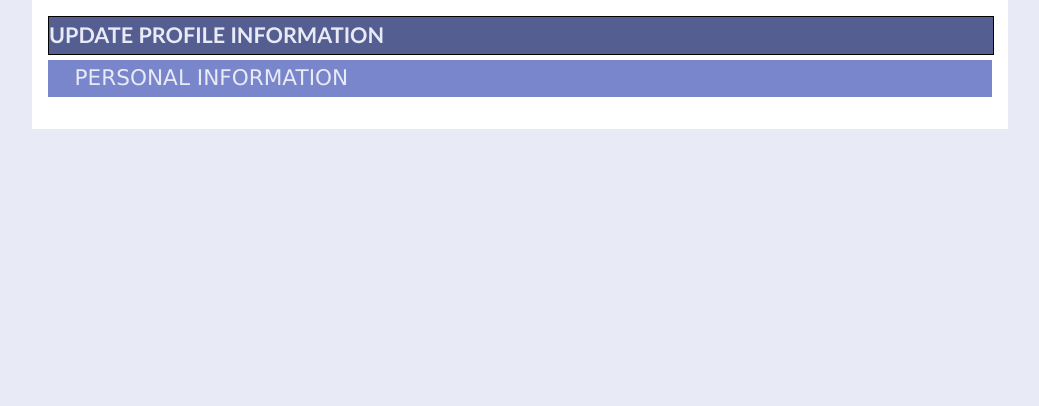
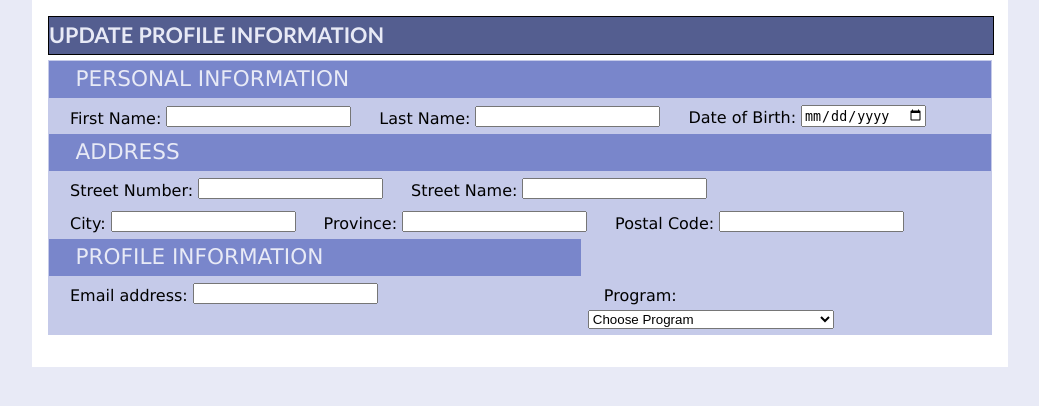
Before and after one commit to itsjustaksh/School, a PHP site: page /profile.html in a window 1280 px wide. Shown: the part 82-488 px from the top of the page, without its empty margins (208-1247 px from the left). Run offline with PHP 8.4, Linux system fonts and the light colour scheme.

Commit message:
Updated profile page, completed home page - Assignment 1
SYSC 4504

```diff
--- a/4504/Assignment 1/Aksh_Ravishankar_A01/assets/css/style.css
+++ b/4504/Assignment 1/Aksh_Ravishankar_A01/assets/css/style.css
@@ -48,7 +48,7 @@ legend {
    color: #E8EAF6;
    text-transform: uppercase;
    width: 100%;
-   margin-top: 5px;
+   margin-top: 0px;
    padding: 5px 0;
 }
 legend p{
@@ -97,13 +97,57 @@ label img{
    border-radius: 50%;
 }
 
+table{
+   border-spacing: 0;
+   position: relative;
+   width: 100%;
+}
 
+.post{
+   border: gray 2px solid;
+   margin: 1em 0;
+   padding: 1em;
+   color: #545e90;
+}
+
+.post h1{
+   font-size: 1.2em;
+   color: #1A237E;
+}
 
 #new_post_input{
    resize: vertical;
    display: block;
-   margin: 1em auto;
+   margin: 1em 2em;
    border: #545e90 2px solid;
-   border-radius: 15px;
-   box-shadow: 4px 4px 5px #0071a5, -4px -4px 5px #0071a5;
+   box-shadow: 2px 2px 3px #0071a5, -2px -2px 3px #0071a5;
 }
+
+.navbar{
+   background-color: whitesmoke;
+   position: fixed;
+   height: 100%;
+   width: auto;
+   overflow: auto;
+   margin: 0 0 0 4em;
+}
+
+.navbar li a{
+   padding: 1em 2em;
+   display: block;
+   width: 100%;
+   text-decoration: none;
+}
+
+.navbar li a:hover{
+   background-color: #545e90;
+}
+
+.buttons{
+   display: block;
+   margin: auto;
+}
+
+.profile-rows{
+   display: inline-flex;
+}
--- a/4504/Assignment 1/Aksh_Ravishankar_A01/profile.html
+++ b/4504/Assignment 1/Aksh_Ravishankar_A01/profile.html
@@ -1,7 +1,7 @@
 <!DOCTYPE html>
 <html lang="en">
-<head >
-   <meta charset="utf-8">
+	<head>
+		<meta charset="utf-8" />
 		<title>Update SYSCBOOK profile</title>
 		<link rel="stylesheet" href="assets/css/reset.css" />
 		<link rel="stylesheet" href="assets/css/style.css" />
@@ -11,16 +11,100 @@
 			<h1>SYSCBOOK</h1>
 			<p>Social media for SYSC students in Carleton University</p>
 		</header>
-   <nav>
-   </nav>
+		<nav></nav>
 
 		<main>
 			<section>
 				<h2>Update Profile information</h2>
 				<form>
 					<fieldset>
+						<table>
+							<tbody>
+								<tr>
+									<td colspan="3">
 										<legend><p>Personal information</p></legend>
-
+									</td>
+								</tr>
+								<tr>
+									<td class="profile-rows">
+										<label><p>First Name:</p></label>
+										<input type="text" />
+									</td>
+									<td class="profile-rows">
+										<label><p>Last Name:</p></label>
+										<input type="text" />
+									</td>
+									<td class="profile-rows">
+										<label><p>Date of Birth:</p></label>
+										<input type="date" name="DOB" id="profile_dob_input" />
+									</td>
+								</tr>
+							</tbody>
+						</table>
+					</fieldset>
+					<fieldset>
+						<table>
+							<tbody>
+								<tr>
+									<td colspan="3">
+										<legend><p>Address</p></legend>
+									</td>
+								</tr>
+								<tr>
+									<td class="profile-rows">
+										<label><p>Street Number:</p></label>
+										<input type="number" />
+									</td>
+									<td class="profile-rows" colspan="2">
+										<label><p>Street Name:</p></label>
+										<input type="text" />
+									</td>
+								</tr>
+								<tr>
+									<td class="profile-rows">
+										<label><p>City:</p></label>
+										<input type="text" />
+									</td>
+									<td class="profile-rows">
+										<label><p>Province:</p></label>
+										<input type="text" />
+									</td>
+									<td class="profile-rows">
+										<label><p>Postal Code:</p></label>
+										<input type="text" />
+									</td>
+								</tr>
+							</tbody>
+						</table>
+					</fieldset>
+					<fieldset>
+						<table>
+							<tbody>
+								<tr>
+									<td>
+										<legend><p>Profile information</p></legend>
+									</td>
+								</tr>
+								<tr>
+									<td class="profile-rows">
+										<label><p>Email address:</p></label>
+										<input type="email" />
+									</td>
+                           <td>
+                              <label><p>Program:</p></label>
+										<select name="Program">
+                                 <option>Choose Program</option>
+                                 <option>Computer Systems Engineering</option>
+                                 <option>Software Engineering</option>
+                                 <option>Communications Engineering</option>
+                                 <option>Biomedical and Electrical Engineering</option>
+                                 <option>Electrical Engineering</option>
+                                 <option>Special</option>
+                              </select>
+                           </td>
+								</tr>
+							</tbody>
+						</table>
 					</fieldset>
 				</form>
 			</section>
```
Also changed, not shown: 4504/Assignment 1/Aksh_Ravishankar_A01/index.html (+85 -9 lines). Lines whose indentation alone changed are shown as unchanged.
